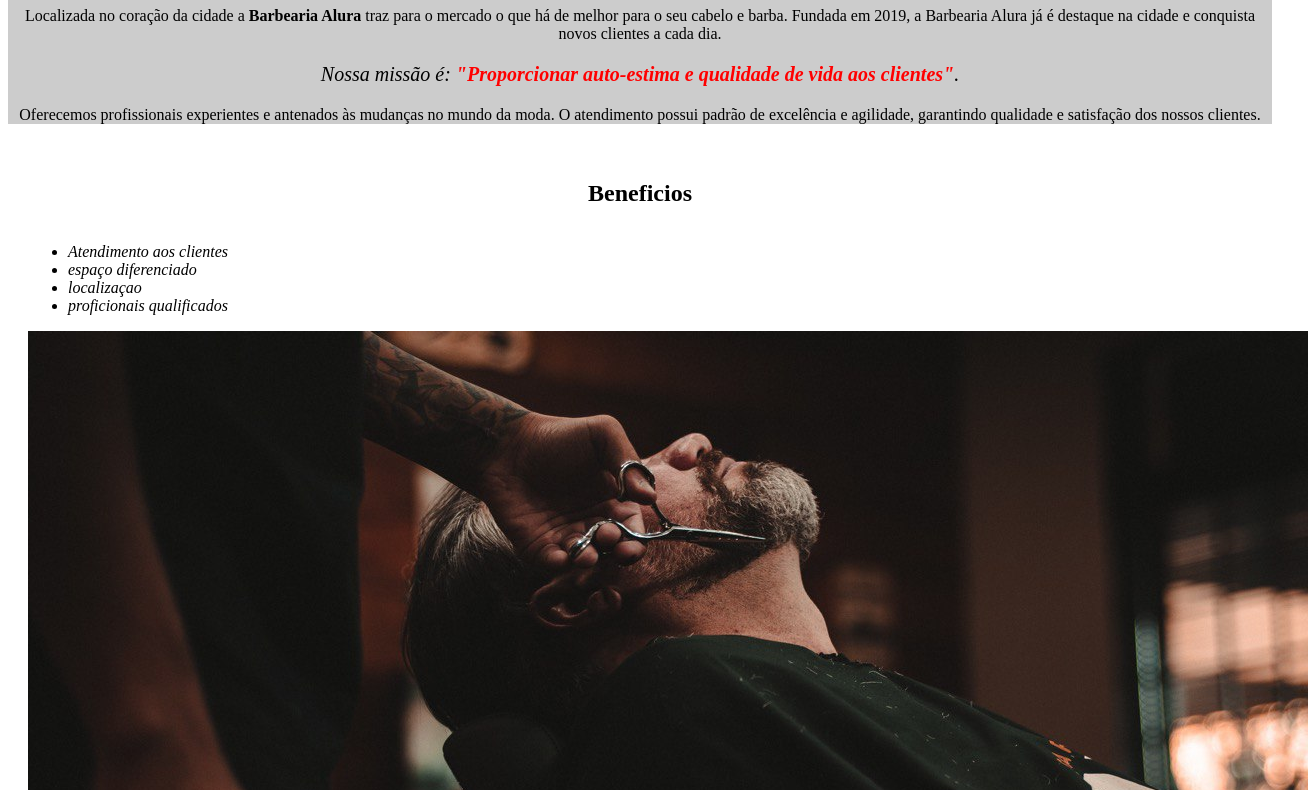
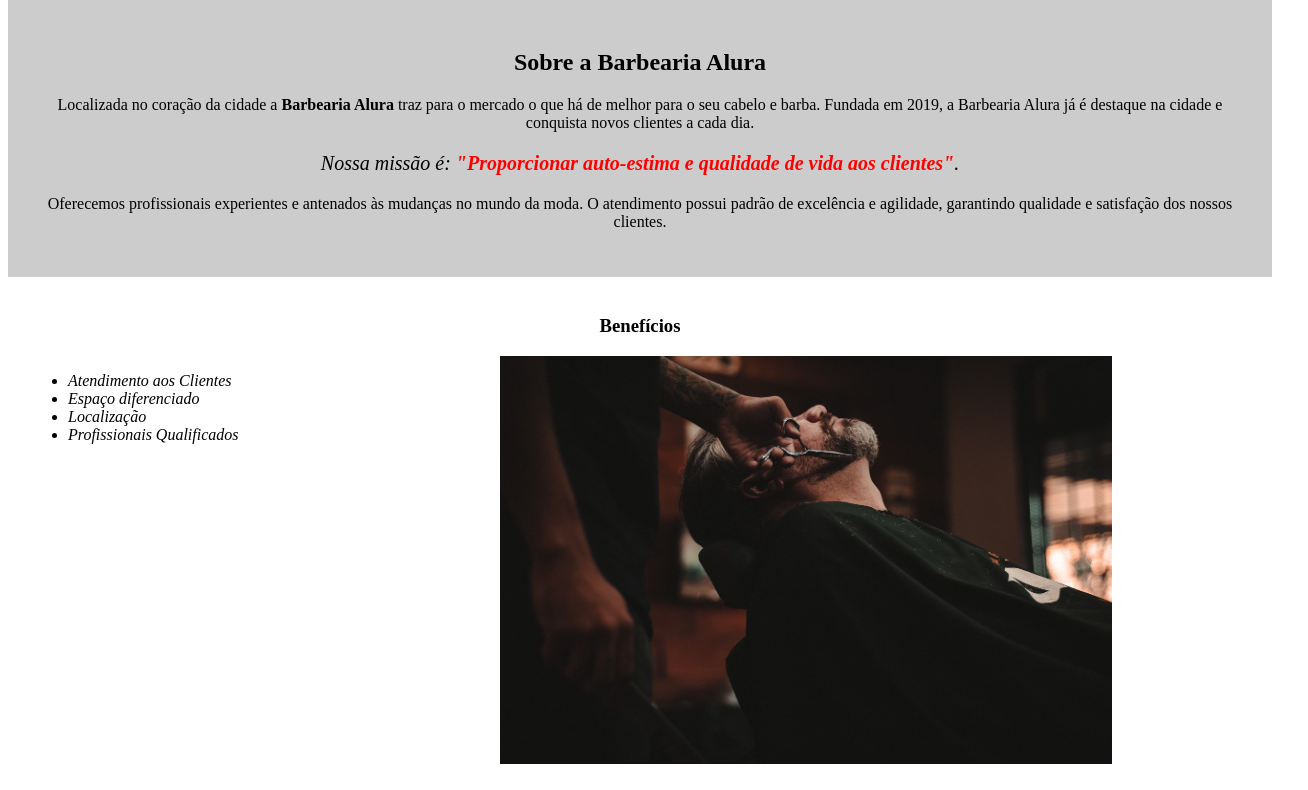
Before and after one commit to EronSalicano/teste, a plain HTML site: page index.html in a window 1280 px wide. Shown: the part 559-1349 px from the top of the page, 1308 px wide, since content can reach past the window. Drawn offline with Linux system fonts and the light colour scheme.

Commit message:
Add files via upload

```diff
--- a/index.html
+++ b/index.html
@@ -7,32 +7,31 @@
 	</head>
 
 	<body>
+		<header>
+			<h1 class="titulo-principal">Barbearia Alura</h1>
+		</header>
 		<img id="banner" src="banner.jpg">
 		<div class="principal">
-
-				<h1>Sobre a Barbearia Alura</h1>
+			<h2 class="titulo-centralizado">Sobre a Barbearia Alura</h2>
 
 			<p>Localizada no coração da cidade a <strong>Barbearia Alura</strong> traz para o mercado o que há de melhor para o seu cabelo e barba. Fundada em 2019, a Barbearia Alura já é destaque na cidade e conquista novos clientes a cada dia.</p>
 
 			<p id="missao"><em>Nossa missão é: <strong>"Proporcionar auto-estima e qualidade de vida aos clientes"</strong>.</em></p>
 
 			<p>Oferecemos profissionais experientes e antenados às mudanças no mundo da moda. O atendimento possui padrão de excelência e agilidade, garantindo qualidade e satisfação dos nossos clientes.</p>
-
 		</div>
 
 		<div class="beneficios">
-			 	   <h2> Beneficios </h2>
+			<h3 class="titulo-centralizado">Benefícios</h3>
 
 			<ul>
+				<li class="itens">Atendimento aos Clientes</li>
+				<li class="itens">Espaço diferenciado</li>
+				<li class="itens">Localização</li>
+				<li class="itens">Profissionais Qualificados</li>
+			</ul>
 
-					<li class="intens">Atendimento aos clientes</li>
-					<li class="intens">espaço diferenciado</li>
-					<li class="intens">localizaçao</li>
-			        <li class="intens">proficionais qualificados</li>
-
-				</ul>
-				<img src="beneficios.jpg" class=" ">
+			<img src="beneficios.jpg" class="imagembeneficios">
 		</div>
-
 	</body>
 </html>
--- a/style.css
+++ b/style.css
@@ -1,16 +1,17 @@
-body {
-
+#banner {
+	width:100%;
 }
 
-#banner {
-	width: 100%;
+.principal{
+	background: #CCCCCC;
+	padding: 30px;
 }
-.principal{
-	background: #CCCCCC
 
+.titulo-principal {
+	padding-left: 20px;
+}
 
-}
-h1 {
+.titulo-centralizado {
 	text-align: center
 }
 
@@ -24,27 +25,24 @@ p {
 
 em strong {
 	color: #FF0000;
-
-}
-.intens{
-font-style: italic
 }
 
-.beneficios{
-background: #ffffff;
-padding: 20px;
+.itens {
+	font-style: italic
 }
 
-h2 {
-    text-align: center;
+.beneficios {
+	background: #FFFFFF;
+	padding: 20px;
 }
 
-ul{
-    display: inline-block;
-	vertical-align:top ;
+ul {
+	display: inline-block;
+	vertical-align: top;
 	width: 20%;
 	margin-right: 15%;
 }
-.imagembeneficios{
+
+.imagembeneficios {
 	width: 50%;
 }
```
Also changed, not shown: produtos.html (added, +10 -0 lines). Lines whose indentation alone changed are shown as unchanged.
